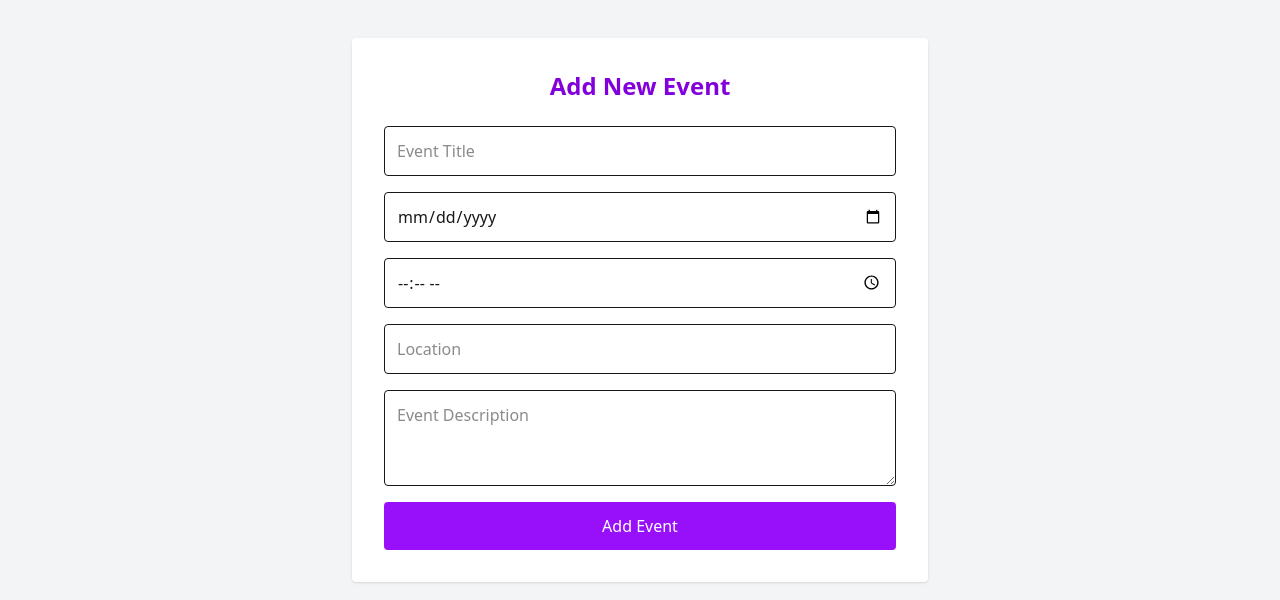
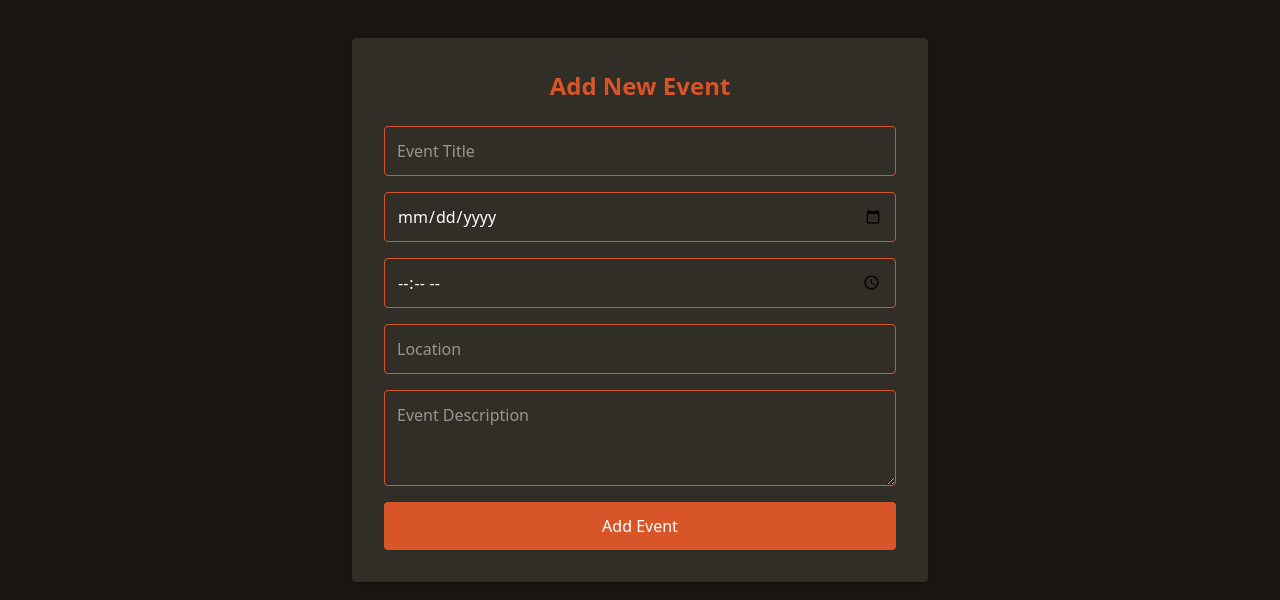
Before and after one commit to Legion204/event_management_webapp, a React (Vite) app in the folder client/: page /add-event in a window 1280 px wide. Shown: the part 178-778 px from the top of the page. Built offline with nearby package versions, Linux system fonts and the light colour scheme; sample sign-in values are in the browser's storage.

Commit message:
updated add event page ui

```diff
--- a/client/src/pages/AddEvents.jsx
+++ b/client/src/pages/AddEvents.jsx
@@ -43,12 +43,12 @@ const AddEvents = () => {
         }
     };
     return (
-        <div className="min-h-screen bg-gray-100 flex items-center justify-center px-4">
+        <div className="min-h-screen bg-[#191510] flex items-center justify-center px-4 text-white">
             <form
                 onSubmit={handleSubmit}
-                className="bg-white p-8 rounded shadow w-full max-w-xl"
+                className="bg-[#312D27] p-8 rounded shadow w-full max-w-xl"
             >
-                <h2 className="text-2xl font-bold mb-6 text-purple-700 text-center">
+                <h2 className="text-2xl font-bold mb-6 text-[#D85529] text-center">
                     Add New Event
                 </h2>
                 {error && <p className="text-red-600 mb-4">{error}</p>}
@@ -60,7 +60,7 @@ const AddEvents = () => {
                         onChange={handleChange}
                         placeholder="Event Title"
                         required
-                        className="p-3 border rounded"
+                        className="p-3 border rounded border-[#D85529] focus:ring-[#D85529]"
                     />
                     <input
                         type="date"
@@ -68,7 +68,7 @@ const AddEvents = () => {
                         value={form.date}
                         onChange={handleChange}
                         required
-                        className="p-3 border rounded"
+                        className="p-3 border rounded border-[#D85529] focus:ring-[#D85529]"
                     />
                     <input
                         type="time"
@@ -76,7 +76,7 @@ const AddEvents = () => {
                         value={form.time}
                         onChange={handleChange}
                         required
-                        className="p-3 border rounded"
+                        className="p-3 border rounded border-[#D85529] focus:ring-[#D85529]"
                     />
                     <input
                         name="location"
@@ -84,7 +84,7 @@ const AddEvents = () => {
                         onChange={handleChange}
                         placeholder="Location"
                         required
-                        className="p-3 border rounded"
+                        className="p-3 border rounded border-[#D85529] focus:ring-[#D85529]"
                     />
                     <textarea
                         name="description"
@@ -92,11 +92,11 @@ const AddEvents = () => {
                         onChange={handleChange}
                         placeholder="Event Description"
                         required
-                        className="p-3 border rounded h-24"
+                        className="p-3 border rounded h-24 border-[#D85529] focus:ring-[#D85529]"
                     />
                     <button
                         type="submit"
-                        className="bg-purple-600 text-white py-3 rounded hover:bg-purple-700"
+                        className="bg-[#D85529] text-white py-3 rounded hover:bg-[#D85529]"
                     >
                         Add Event
                     </button>
--- a/client/src/pages/Events.jsx
+++ b/client/src/pages/Events.jsx
@@ -1,6 +1,9 @@
 import React, { useEffect, useState } from 'react';
 import { useAuth } from '../context/AuthContext';
 import axios from 'axios';
+import { CiCalendar } from "react-icons/ci";
+import { IoLocationOutline, IoPersonOutline, IoTimeOutline } from "react-icons/io5";
+import { GoPersonAdd } from "react-icons/go";
 
 const Events = () => {
     const { user, token } = useAuth();
@@ -104,11 +107,11 @@ const Events = () => {
                 {events.map((event) => (
                     <div key={event._id} className="bg-[#312D27] p-5 rounded shadow">
                         <h3 className="text-xl font-bold mb-2 text-[#D85529]">{event.title}</h3>
-                        <p className="text-sm mb-1">📅 {event.date} @ {event.time}</p>
-                        <p className="text-sm mb-1">📍 {event.location}</p>
-                        <p className="text-sm mb-2">👤 Posted by: {event.name}</p>
+                        <p className="text-sm mb-1 flex items-center"><CiCalendar /> {event.date} <IoTimeOutline />{event.time}</p>
+                        <p className="text-sm mb-1 flex items-center"><IoLocationOutline /> {event.location}</p>
+                        <p className="text-sm mb-2 flex items-center"><IoPersonOutline />Posted by: {event.name}</p>
                         <p className="mb-2">{event.description}</p>
-                        <p className="mb-3 font-semibold">🙋 Attendees: {event.attendeeCount}</p>
+                        <p className="mb-3 font-semibold flex items-center"><GoPersonAdd/> Attendees: {event.attendeeCount}</p>
                         <button
                             onClick={() => handleJoin(event._id)}
                             disabled={joinedEvents.includes(event._id)}
```
